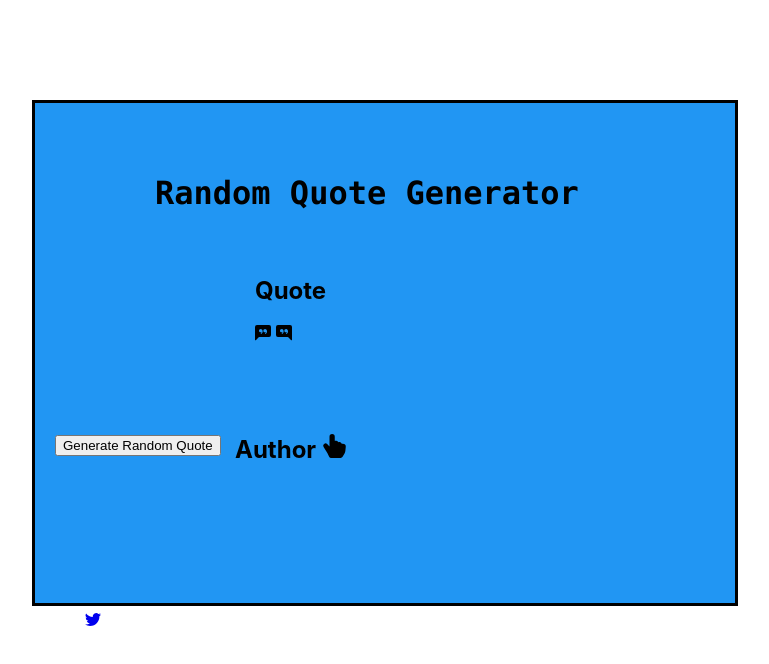
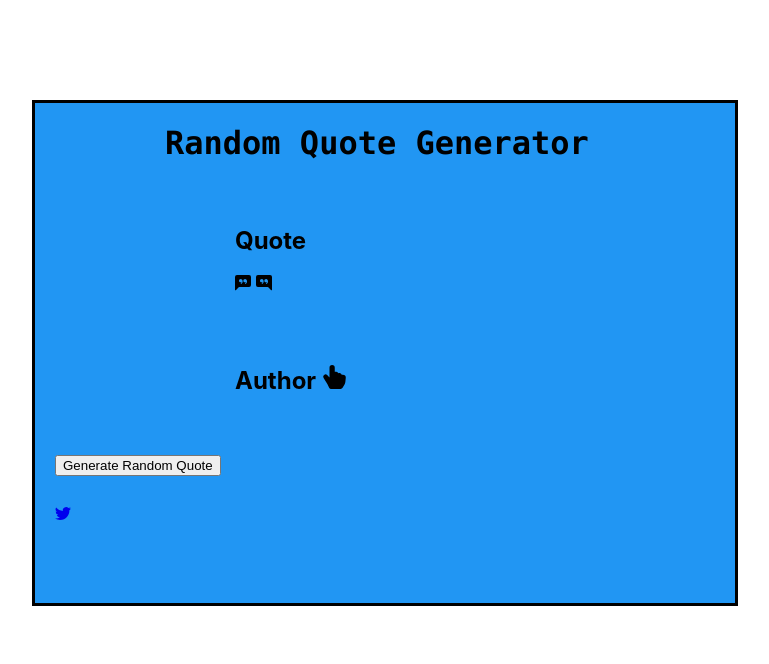
Before and after one commit to stephenwelch1927/Random-Quote-Generator, a React (Create React App) app: page / in a window 1280 px wide. Shown: the top 664 px of the page, without its empty margins (368-1137 px from the left). Built offline with nearby package versions, Linux system fonts and the light colour scheme.

Commit message:
Tidy up UI and add css

```diff
--- a/src/components/quote.module.css
+++ b/src/components/quote.module.css
@@ -22,21 +22,21 @@ top: 50px;
 
 .heading {
     position: relative;
-    left: -80px;
+    left: 30px;
     bottom: 100px;
     font-family: "Lucida Console", "Courier New", monospace;
 }
 
 .button {
     position: relative;
-    top: 50px;
-    left: -180px;
+    top: 170px;
+    left: -80px;
 }
 
 .icon {
    Position: relative;
-   right: 150px;
-   top: 100px;
+   right: 80px;
+   top: 40px;
 }
 
 .quote {
@@ -47,12 +47,17 @@ top: 50px;
 
 .displayQuote{
     position: relative;
-    left: 200px;
-    bottom: 200px;
-    text-size-adjust: 20;
+    left: 100px;
+    bottom: 100px;
 }
 
 .displayAuthor {
     position: relative;
-    top: 100px;
+    bottom: 50px;
+    left: 100px;
 }
+
+.texDisplay{
+    font-size: 1.87em;
+    float: left;
+}
--- a/src/components/quote1.js
+++ b/src/components/quote1.js
@@ -2,50 +2,57 @@ import React from "react";
 import axios from "axios";
 import Button from "react-bootstrap/Button";
 import { useState } from "react";
-import back from './quote.module.css';
+import back from "./quote.module.css";
 import { BsFillChatLeftQuoteFill } from "react-icons/bs";
 import { BsFillChatRightQuoteFill } from "react-icons/bs";
+import { BsHandIndexThumbFill } from "react-icons/bs";
+import { BsTwitter } from "react-icons/bs";
 
 function ApiCall() {
-
-    const [quote, setQuote] = useState(' ');
-    const [author, setAuthor] = useState('');
+  const [quote, setQuote] = useState(" ");
+  const [author, setAuthor] = useState("");
 
   const retrieveQuote = () => {
     axios
       .get("https://official-joke-api.appspot.com/random_joke")
       .then((response) => {
         console.log(response);
-            setQuote(response.data.setup)
-            setAuthor(response.data.punchline)
+        setQuote(response.data.setup);
+        setAuthor(response.data.punchline);
       })
       .catch((error) => {
         console.log(error);
       });
   };
 
-      const display = (props) => {
-        return(
+  return (
     <div>
-                {quote};
+      <div id="new-quote" className={back.button}>
+        <Button variant="flat" size="xxl" onClick={retrieveQuote}>
+          Generate Random Quote
+        </Button>
+      </div>
+      <div id="text" className={back.displayQuote}>
+        <h2>Quote</h2>
+        <p className={back.textDisplay}>
+          <BsFillChatLeftQuoteFill />
+          {quote}
+          <BsFillChatRightQuoteFill />
+        </p>
+      </div>
+
+      <div id="author" className={back.displayAuthor}>
+        <h2>
+          Author <BsHandIndexThumbFill />
+        </h2>
+        <p>{author}</p>
+      </div>
+      <div id="tweet-one">
+        <a href="https://twitter.com/" target="_blank">
+          <BsTwitter className={back.icon} />
+        </a>
+      </div>
     </div>
   );
 }
-
-      return(
-        <div>
-        <Button variant="flat" size="xxl" onClick={retrieveQuote}>
-        Generate Random Quote
-      </Button>
-      <div id="text" className={back.displayQuote}>
-      <p><h2>Quote</h2><BsFillChatLeftQuoteFill />{quote}<BsFillChatRightQuoteFill /></p>
-        </div>
-
-        <p className={back.displayAuthor}></p>
-        </div>
-
-      );
-
-
-}
 export default ApiCall;
--- a/src/components/quoteBackground.js
+++ b/src/components/quoteBackground.js
@@ -1,48 +1,23 @@
 import back from "./quote.module.css";
 import React from "react";
-import Card from "react-bootstrap/Card";
-import { BsFillChatLeftQuoteFill } from "react-icons/bs";
-import { BsFillChatRightQuoteFill } from "react-icons/bs";
-import { BsHandIndexThumbFill } from "react-icons/bs";
-import { BsTwitter } from "react-icons/bs";
-import axios from "axios";
-import './getQuote';
+import "./getQuote";
 import GetQuote from "./getQuote";
-import './quote1';
+import "./quote1";
 import ApiCall from "./quote1";
-import quotePass from './quote1';
-import display from './quote1';
+import quotePass from "./quote1";
+import display from "./quote1";
 
 class QuoteBackground extends React.Component {
   constructor(props) {
     super(props);
   }
 
-
   render() {
     return (
       <div className={back.box}>
-        <div className={back.card}>
-          <h1 className={back.heading}>Random Quote Generator</h1>
-          <div id="text">
-            <h2>
+        <h1 className={back.heading}>Random Quote Generator</h1>
 
-            </h2>
-          </div>
-          <div id="author" className={back.displayAuthor}>
-            <h2>
-              Author <BsHandIndexThumbFill />
-            </h2>
-          </div>
-          <div id="new-quote" className={back.button}>
-            <ApiCall />
-          </div>
-          <div id="tweet-one">
-            <a href="https://twitter.com/" target="_blank">
-              <BsTwitter className={back.icon} />
-            </a>
-          </div>
-        </div>
+        <ApiCall />
       </div>
     );
   }
```
Lines whose indentation alone changed are shown as unchanged.
